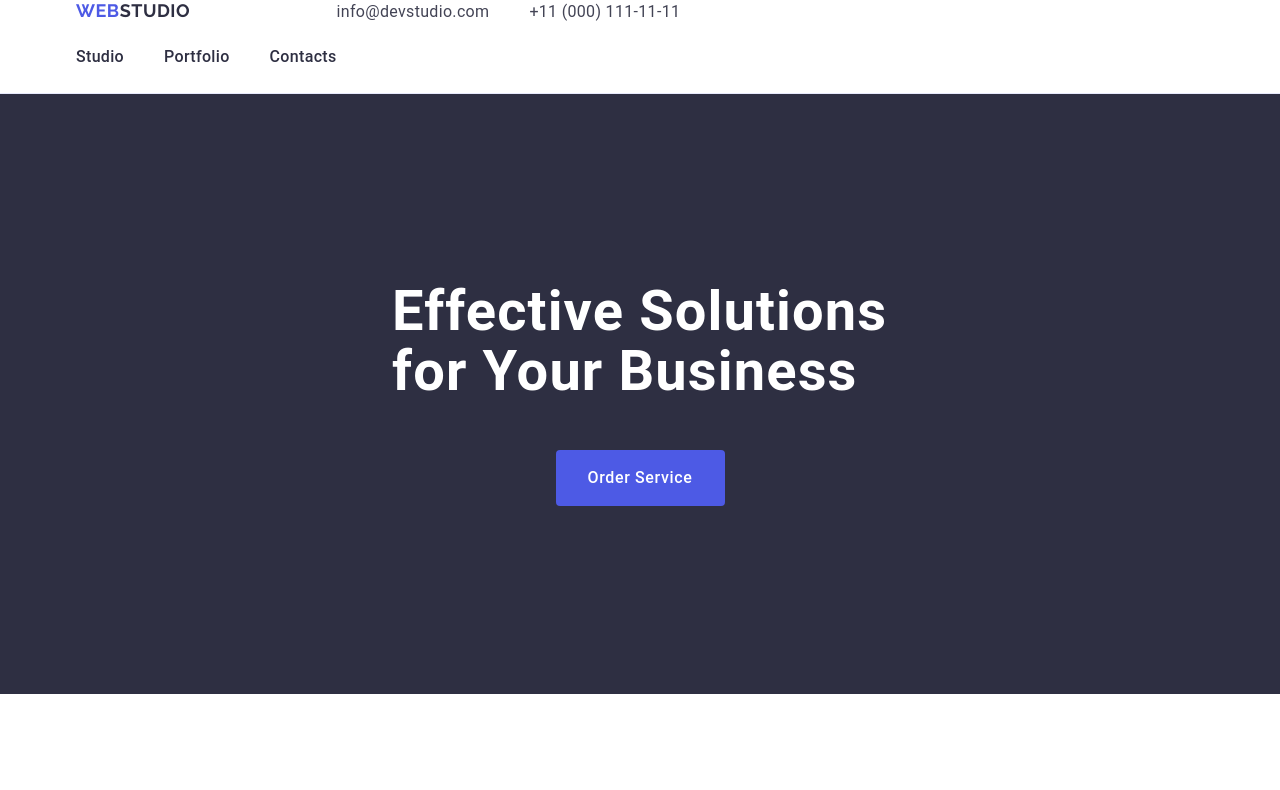
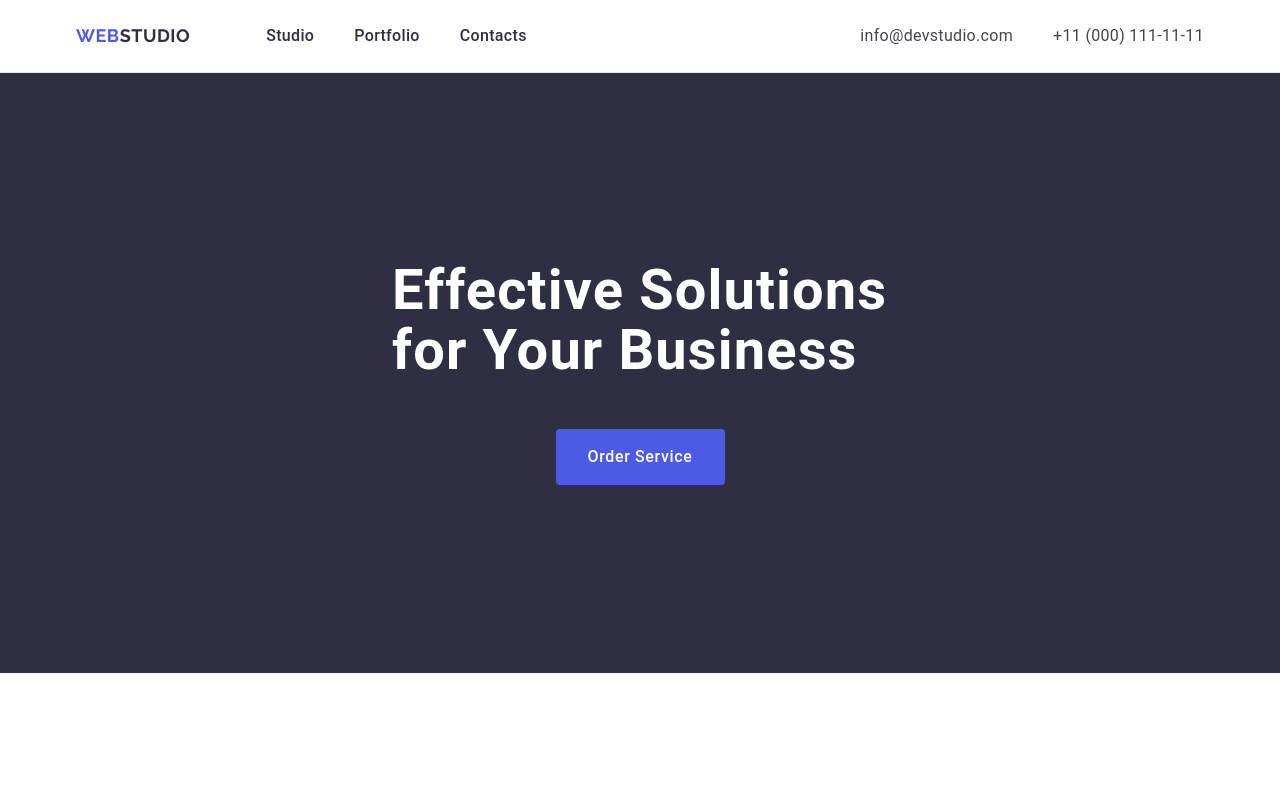
Before and after one commit to ivanshakhov128/goit-markup-hw-03, a plain HTML site: page index.html in a window 1280 px wide. Shown: the top 790 px of the page. Drawn offline with nearby package versions, Linux system fonts and the light colour scheme.

Commit message:
fixed header

```diff
--- a/css/index.css
+++ b/css/index.css
@@ -47,6 +47,12 @@ body {
 
 .header-wrapper {
   display: flex;
+  justify-content: space-between;
+  align-items: center;
+}
+.nav-wrapper {
+  display: flex;
+  align-items: center;
 }
 .header-list-wrapper {
   display: flex;
@@ -54,7 +60,7 @@ body {
 }
 .address-wrapper {
   display: flex;
-  justify-content: flex-end;
+  align-items: center;
 }
 
 .address-list-wrapper {
@@ -80,7 +86,7 @@ body {
   color: #2e2f42;
 }
 
-.header-list-item {
+.header-list {
   padding: 24px 0;
 }
 .header-list-link {
@@ -247,7 +253,6 @@ body {
 .our-team-list {
   display: flex;
   gap: 24px;
-  row-gap: 48px;
 }
 
 .our-team-list-item {
@@ -263,6 +268,7 @@ body {
   display: flex;
   gap: 24px;
   flex-wrap: wrap;
+  row-gap: 48px;
 }
 
 .portfolio-list-item {
--- a/index.html
+++ b/index.html
@@ -22,7 +22,7 @@
   <body>
     <header class="header">
       <div class="container header-wrapper">
-        <nav class="header-nav">
+        <nav class="header-nav nav-wrapper">
           <a class="header-logo" href="./index.html"
             >Web<span class="accent">Studio</span></a
           >
@@ -64,7 +64,7 @@
 
       <section class="features section">
         <div class="container">
-          <h2 class="visially-hidden" hidden>Features</h2>
+          <h2 class="visually-hidden" hidden>Features</h2>
           <ul class="features-list">
             <li class="features-list-item">
               <h3 class="subtitle">Strategy</h3>
```
